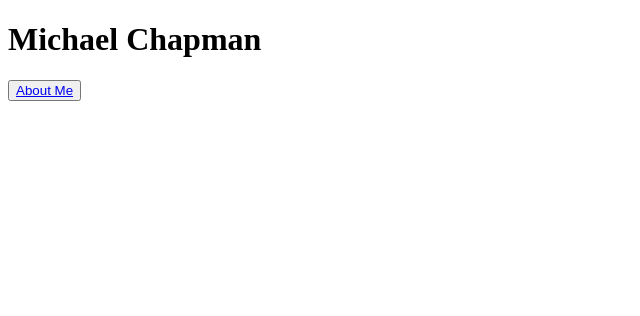
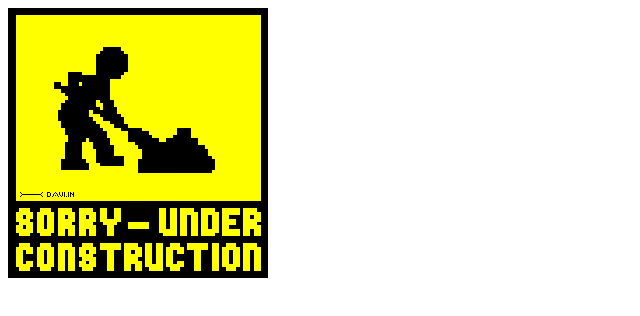
Before and after one commit to M-A-Chapman/M-A-Chapman.github.io, a plain HTML site: page index.html in a window 1280 px wide. Shown: the whole page, without its empty margins (0-640 px from the left). Drawn offline with Linux system fonts and the light colour scheme.

Commit message:
adding wip gif

```diff
--- a/index.html
+++ b/index.html
@@ -8,8 +8,9 @@
 </head>
 
 <body>
-    <h1>Michael Chapman</h1>
-    <button><a href="about.html">About Me</a></button>
+    <!-- <h1>Michael Chapman</h1> -->
+    <img src="underConstruction.gif">
+    <!-- <button><a href="about.html">About Me</a></button> -->
 </body>
 
 </html>
```
Also changed, not shown: underConstruction.gif (added).
